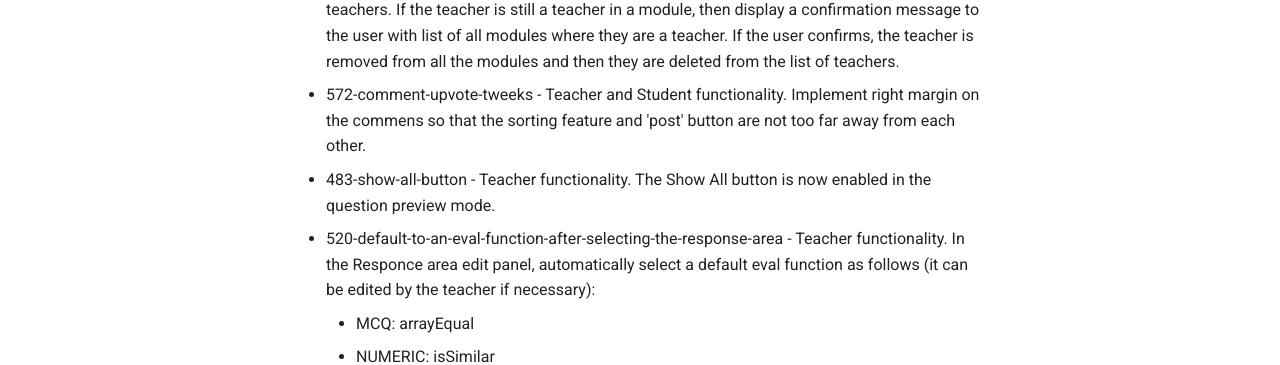
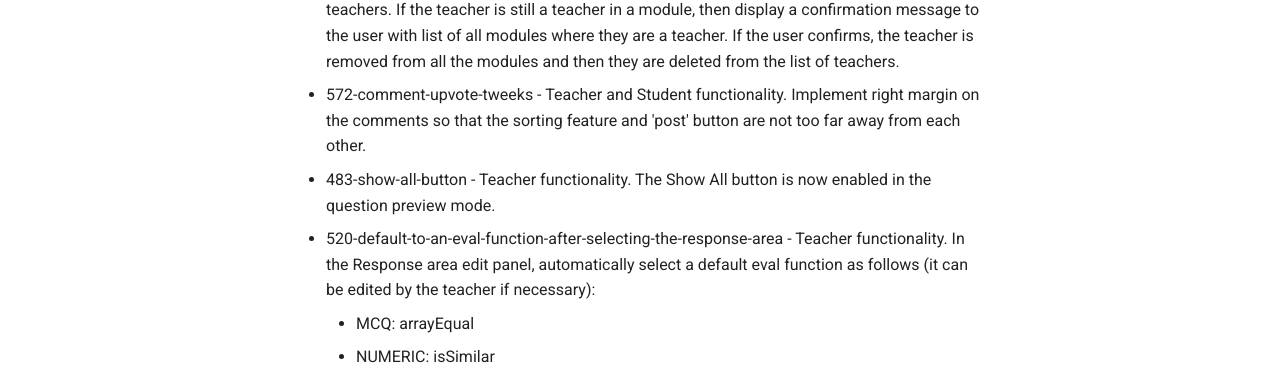
Before and after one commit to lambda-feedback/user-documentation, an MkDocs documentation site: the page built from docs/releases/release_2023_03_06.md, in a window 1280 px wide and 1057 px high. Shown: the part 510-875 px from the top of the window. Built offline with MkDocs 1.6.1 and Material for MkDocs 9.7.7, drawn with Linux system fonts in a browser that asks for light colours.

Commit message:
and more typos

```diff
--- a/docs/releases/release_2023_03_06.md
+++ b/docs/releases/release_2023_03_06.md
@@ -4,11 +4,11 @@
 
 - 566-pdf-error-identification - Teacher functionality. When a PDF fails to compile, the location of the error source is given in more detail, e.g. 'Q2(c).
 - 576-orderedsetids-throws-error-in-main - Technical Dept. When loading sets in a module on the teacher side, an error appears in the console.
-- 522-adding-teacher-when-creating-module-inadequate-error-message - Admin functionality. When adding a new  module, a teacher can be added as well. If the teacher is missing on list of teachers, then create it and display relevant confirmation message.
+- 522-adding-teacher-when-creating-module-inadequate-error-message - Admin functionality. When adding a new module, a teacher can be added as well. If the teacher is missing on list of teachers, then create it and display relevant confirmation message.
 - 524-remove-teacher-from-list - Admin functionality. Allow to remove a teacher from the list of teachers. If the teacher is still a teacher in a module, then display a confirmation message to the user with list of all modules where they are a teacher. If the user confirms, the teacher is removed from all the modules and then they are deleted from the list of teachers.
-- 572-comment-upvote-tweeks - Teacher and Student functionality. Implement right margin on the commens so that the sorting feature and 'post' button are not too far away from each other.
+- 572-comment-upvote-tweeks - Teacher and Student functionality. Implement right margin on the comments so that the sorting feature and 'post' button are not too far away from each other.
 - 483-show-all-button - Teacher functionality. The Show All button is now enabled in the question preview mode.
-- 520-default-to-an-eval-function-after-selecting-the-response-area - Teacher functionality. In the Responce area edit panel, automatically select a default eval function as follows (it can be edited by the teacher if necessary):
+- 520-default-to-an-eval-function-after-selecting-the-response-area - Teacher functionality. In the Response area edit panel, automatically select a default eval function as follows (it can be edited by the teacher if necessary):
 
     - MCQ: arrayEqual
     - NUMERIC: isSimilar
```
